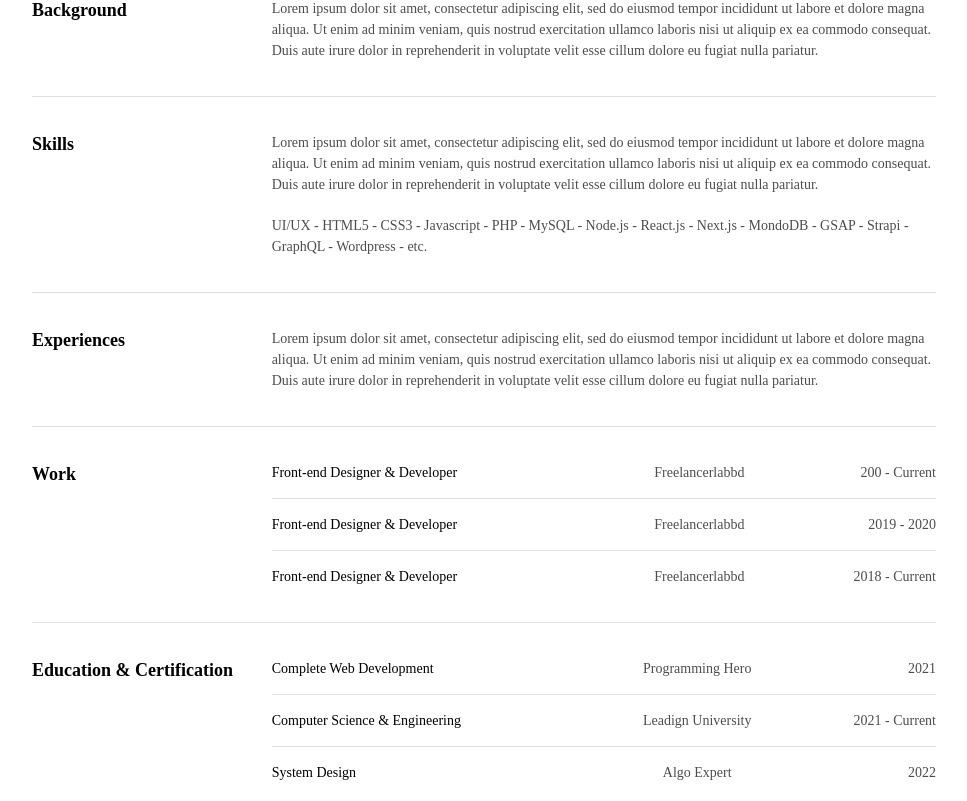
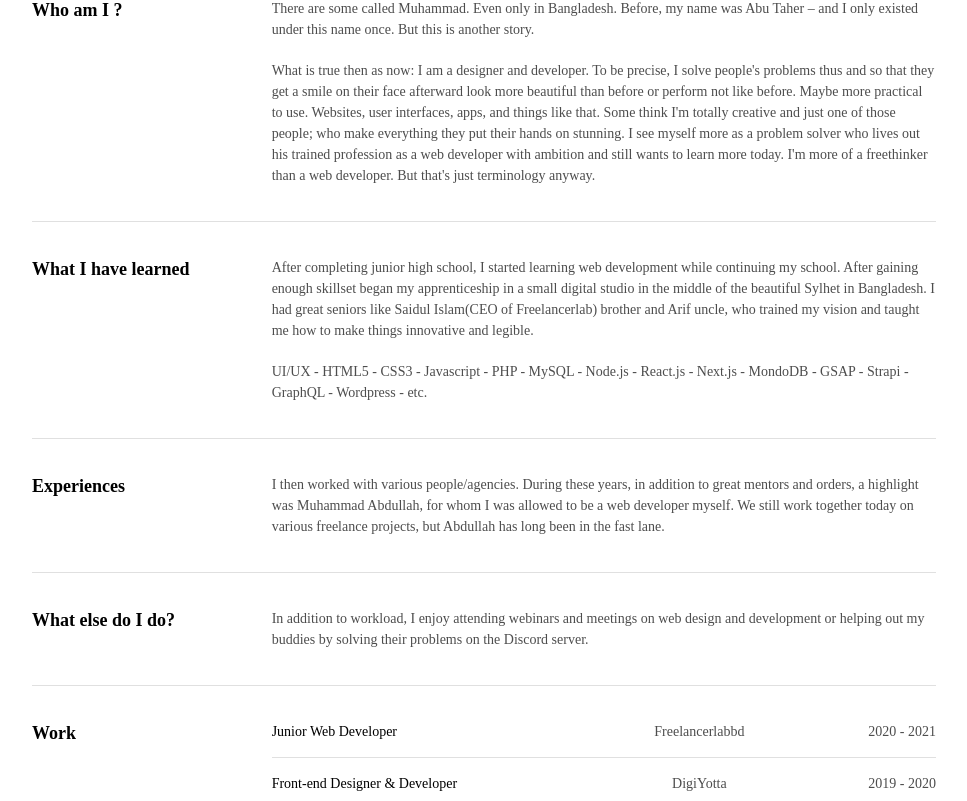
Before and after one commit to xgovernor/portfolio, a Next.js app: page /about in a window 1280 px wide. Shown: the part 979-1780 px from the top of the page, without its empty margins (156-1123 px from the left). Built offline with nearby package versions, Linux system fonts and the light colour scheme; a web font is replaced by a local one.

Commit message:
🐱‍🏍About page

```diff
--- a/pages/about.js
+++ b/pages/about.js
@@ -2,8 +2,9 @@
 // Custom Components
 import PageHeader from "../components/PageHeader";
 import PageBanner from "../components/PageBanner";
-import AboutBody from "../components/about/AboutBody";
 import Layout from "../views/shared/Layout/Layout";
+import AboutBody from "../views/pages/about/AboutBody";
+import AboutQuote from "../views/pages/about/AboutQuote";
 
 
 export default function About() {
@@ -19,6 +20,7 @@ export default function About() {
             <Layout data={{class: "p_page_about"}}>
                 <PageHeader data={{heading: 'Family & friends, work, sports. In that order.', subheading: "Muhammad crafts accessible web experiences where creativity meets technology."}} />
                 <PageBanner dataImg={dataImg} />
+                {/* <AboutQuote /> */}
                 <AboutBody />
 
             </Layout>
--- a/pages/work.js
+++ b/pages/work.js
@@ -19,7 +19,7 @@ export default function Work() {
                 <PageHeader data={{heading: 'WORKS', subheading: "Muhammad crafts accessible web experiences where creativity meets technology."}} />
                 <PageBanner dataImg={dataImg} />
 
-                <h1>Comming  Soon</h1>
+                <h1>Coming  Soon</h1>
             </Layout>
         </>
     )
--- a/styles/about.style.sass
+++ b/styles/about.style.sass
@@ -4,6 +4,8 @@
             .p_heading
             .p_subheading
     .p_page_banner
+    .p_about_quote
+        .p_container
     .p_about_body_info
         width: 100%
         .p_container
@@ -26,6 +28,11 @@
                         margin-bottom: 0
 @media screen and (min-width: 1366px)   // Desktop Device and so on
     .p_page_about
+        .p_about_quote
+            .p_container
+                width: 744px
+                padding-top: 85px
+                padding-bottom: 100px
         .p_about_body_info
             padding-top: 85px
             padding-bottom: 100px
--- a/components/about/AboutBody.js
+++ b/views/pages/about/AboutBody.js
@@ -1,32 +1,33 @@
-import React from 'react'
-import Container from '../../views/shared/Container/Container'
+import Container from '../../shared/Container/Container';
 
 const AboutBody = () => {
     return (
         <>
             <section className="p_about_body_info">
+
                 <Container>
                     <div className='p_about_info_card'>
                         {/* Left Side */}
                         <div className='p_card__left'>
-                            <h4 className='p_heading_2'>Background</h4>
+                            <h4 className='p_heading_2'>Who am I ?</h4>
                         </div>
 
                         {/* Right Side */}
                         <div className='p_card_right'>
-                            <p className='p_body'>Lorem ipsum dolor sit amet, consectetur adipiscing elit, sed do eiusmod tempor incididunt ut labore et dolore magna aliqua. Ut enim ad minim veniam, quis nostrud exercitation ullamco laboris nisi ut aliquip ex ea commodo consequat. Duis aute irure dolor in reprehenderit in voluptate velit esse cillum dolore eu fugiat nulla pariatur. </p>
+                            <p className='p_body'>There are some called Muhammad. Even only in Bangladesh. Before, my name was Abu Taher – and I only existed under this name once. But this is another story.</p>
+                            <p className='p_body'>What is true then as now: I am a designer and developer. To be precise, I solve people&apos;s problems thus and so that they get a smile on their face afterward look more beautiful than before or perform not like before. Maybe more practical to use. Websites, user interfaces, apps, and things like that. Some think I&apos;m totally creative and just one of those people; who make everything they put their hands on stunning. I see myself more as a problem solver who lives out his trained profession as a web developer with ambition and still wants to learn more today. I&apos;m more of a freethinker than a web developer. But that&apos;s just terminology anyway.</p>
                         </div>
                     </div>
 
                     <div className='p_about_info_card'>
                         {/* Left Side */}
                         <div className='p_card__left'>
-                            <h4 className='p_heading_2'>Skills</h4>
+                            <h4 className='p_heading_2'>What I have learned</h4>
                         </div>
 
                         {/* Right Side */}
                         <div className='p_card_right'>
-                            <p className='p_body'>Lorem ipsum dolor sit amet, consectetur adipiscing elit, sed do eiusmod tempor incididunt ut labore et dolore magna aliqua. Ut enim ad minim veniam, quis nostrud exercitation ullamco laboris nisi ut aliquip ex ea commodo consequat. Duis aute irure dolor in reprehenderit in voluptate velit esse cillum dolore eu fugiat nulla pariatur. </p>
+                            <p className='p_body'>After completing junior high school, I started learning web development while continuing my school. After gaining enough skillset began my apprenticeship in a small digital studio in the middle of the beautiful Sylhet in Bangladesh. I had great seniors like Saidul Islam(CEO of Freelancerlab) brother and Arif uncle, who trained my vision and taught me how to make things innovative and legible.</p>
                             <p className='p_body'>UI/UX - HTML5 - CSS3 - Javascript - PHP - MySQL - Node.js - React.js - Next.js - MondoDB - GSAP - Strapi - GraphQL - Wordpress - etc.</p>
                         </div>
                     </div>
@@ -39,7 +40,19 @@ const AboutBody = () => {
 
                         {/* Right Side */}
                         <div className='p_card_right'>
-                            <p className='p_body'>Lorem ipsum dolor sit amet, consectetur adipiscing elit, sed do eiusmod tempor incididunt ut labore et dolore magna aliqua. Ut enim ad minim veniam, quis nostrud exercitation ullamco laboris nisi ut aliquip ex ea commodo consequat. Duis aute irure dolor in reprehenderit in voluptate velit esse cillum dolore eu fugiat nulla pariatur. </p>
+                            <p className='p_body'>I then worked with various people/agencies. During these years, in addition to great mentors and orders, a highlight was Muhammad Abdullah, for whom I was allowed to be a web developer myself. We still work together today on various freelance projects, but Abdullah has long been in the fast lane.</p>
+                        </div>
+                    </div>
+
+                    <div className='p_about_info_card'>
+                        {/* Left Side */}
+                        <div className='p_card__left'>
+                            <h4 className='p_heading_2'>What else do I do?</h4>
+                        </div>
+
+                        {/* Right Side */}
+                        <div className='p_card_right'>
+                            <p className='p_body'>In addition to workload, I enjoy attending webinars and meetings on web design and development or helping out my buddies by solving their problems on the Discord server.</p>
                         </div>
                     </div>
 
@@ -55,13 +68,13 @@ const AboutBody = () => {
                                 <tbody>
                                     <tr>
                                         <td className="__left">
-                                            <p className="p_body">Front-end Designer & Developer</p>
+                                            <p className="p_body">Junior Web Developer</p>
                                         </td>
                                         <td className="__center">
                                             <p className="p_body">Freelancerlabbd</p>
                                         </td>
                                         <td className="__right">
-                                            <p className="p_body">200 - Current</p>
+                                            <p className="p_body">2020 - 2021</p>
                                         </td>
                                     </tr>
                                     <tr>
@@ -69,7 +82,7 @@ const AboutBody = () => {
                                             <p className="p_body">Front-end Designer & Developer</p>
                                         </td>
                                         <td className="__center">
-                                            <p className="p_body">Freelancerlabbd</p>
+                                            <p className="p_body">DigiYotta</p>
                                         </td>
                                         <td className="__right">
                                             <p className="p_body">2019 - 2020</p>
@@ -77,10 +90,10 @@ const AboutBody = () => {
                                     </tr>
                                     <tr>
                                         <td className="__left">
-                                            <p className="p_body">Front-end Designer & Developer</p>
+                                            <p className="p_body">Freelance Developer</p>
                                         </td>
                                         <td className="__center">
-                                            <p className="p_body">Freelancerlabbd</p>
+                                            <p className="p_body">...</p>
                                         </td>
                                         <td className="__right">
                                             <p className="p_body">2018 - Current</p>
@@ -126,10 +139,10 @@ const AboutBody = () => {
                                     </tr>
                                     <tr>
                                         <td className="__left">
-                                            <p className="p_body">System Design</p>
+                                            <p className="p_body">IELTS</p>
                                         </td>
                                         <td className="__center">
-                                            <p className="p_body">Algo Expert</p>
+                                            <p className="p_body">British Council</p>
                                         </td>
                                         <td className="__right">
                                             <p className="p_body">2022</p>
--- /dev/null
+++ b/views/pages/about/AboutQuote.js
@@ -0,0 +1,16 @@
+import React from 'react'
+import Container from '../../shared/Container/Container'
+
+const AboutQuote = () => {
+  return (
+    <>
+        <section className="p_about_quote">
+            <Container>
+                <p className="p_heading_2">There are some called David Blum. Even only in Switzerland. Before, my name was David Worni – and I only existed under this name once in Switzerland. But this is another story.</p>
+            </Container>
+        </section>
+    </>
+  )
+}
+
+export default AboutQuote
```
